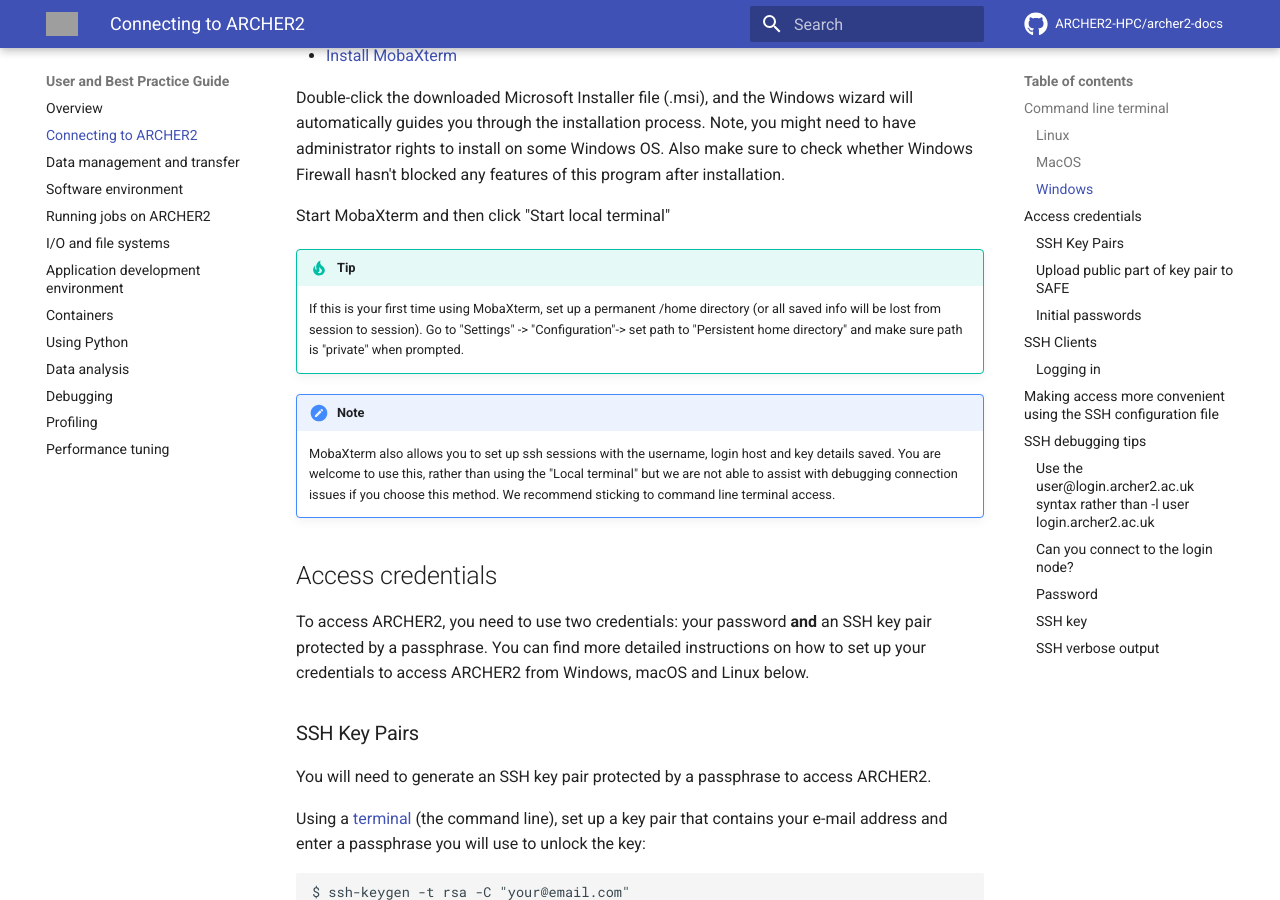
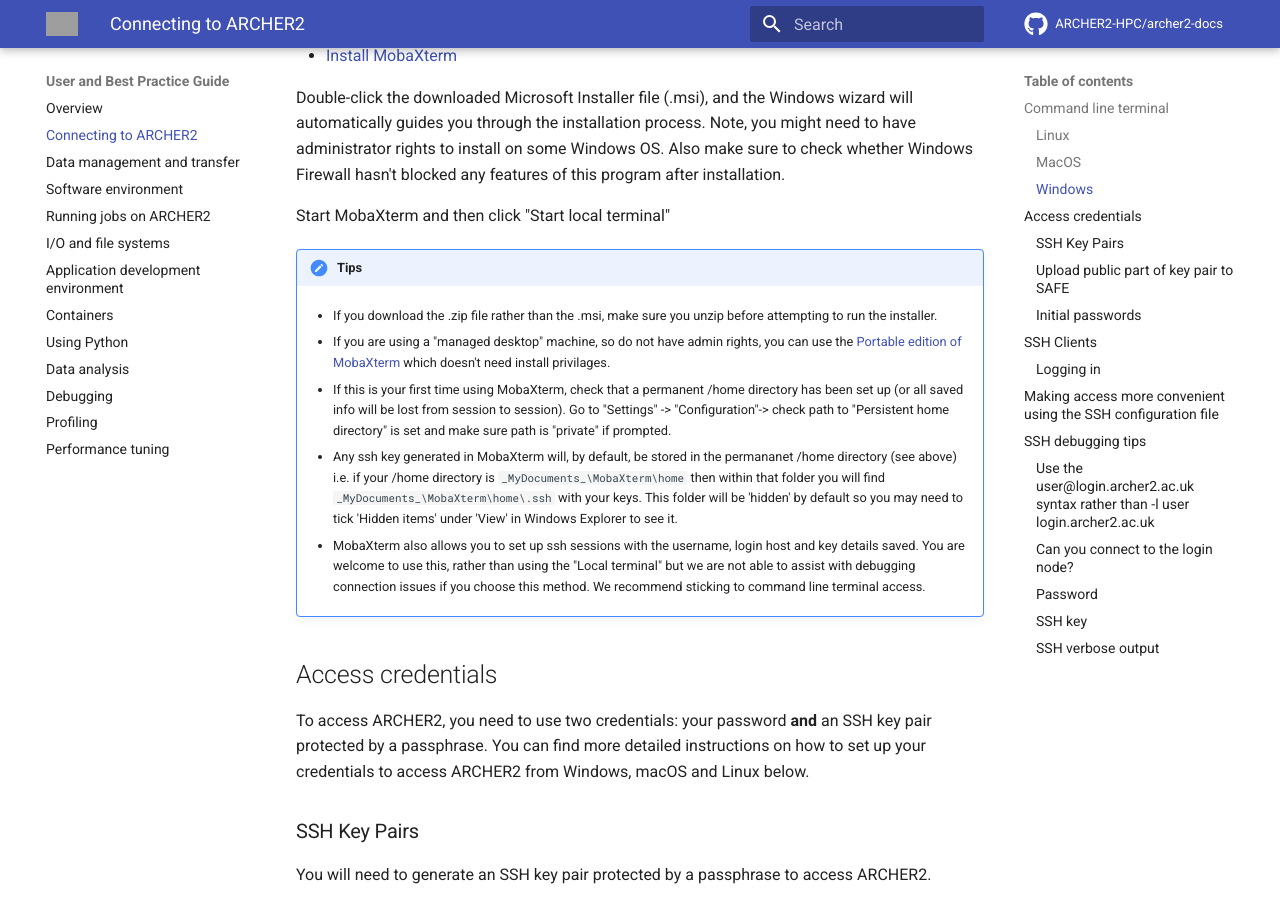
Before and after one commit to ARCHER2-HPC/archer2-docs, an MkDocs documentation site: the page built from docs/user-guide/connecting.md, in a window 1280 px wide and 900 px high, scrolled down 1018 px. Built offline with MkDocs 1.6.1 and Material for MkDocs 9.7.7, drawn with Linux system fonts in a browser that asks for light colours; comment, search, counter and statistics services are not loaded; grey boxes are pictures that could not be loaded.

Commit message:
Add additional tips for MobaXterm
Based on feedback via DSH after using initial version on training course

```diff
--- a/docs/user-guide/connecting.md
+++ b/docs/user-guide/connecting.md
@@ -34,11 +34,15 @@
 
 Start MobaXterm and then click "Start local terminal"
 
-!!! tip
-    If this is your first time using MobaXterm, set up a permanent /home directory (or all saved info will be lost from session to session). Go to "Settings" -> "Configuration"-> set path to "Persistent home directory" and make sure path is "private" when prompted.
+!!! Tips
+    - If you download the .zip file rather than the .msi, make sure you unzip before attempting to run the installer.
 
-!!! note
-    MobaXterm also allows you to set up ssh sessions with the username, login host and key details saved.  You are welcome to use this, rather than using the "Local terminal" but we are not able to assist with debugging connection issues if you choose this method.  We recommend sticking to command line terminal access.
+    - If you are using a "managed desktop" machine, so do not have admin rights, you can use the [Portable edition of MobaXterm](https://mobaxterm.mobatek.net/download-home-edition.html) which doesn't need install privilages.
+
+    - If this is your first time using MobaXterm, check that a permanent /home directory has been set up (or all saved info will be lost from session to session). Go to "Settings" -> "Configuration"-> check path to "Persistent home directory" is set and make sure path is "private" if prompted.
+    - Any ssh key generated in MobaXterm will, by default, be stored in the permananet /home directory (see above) i.e. if your /home directory is `_MyDocuments_\MobaXterm\home` then within that folder you will find `_MyDocuments_\MobaXterm\home\.ssh` with your keys.  This folder will be 'hidden' by default so you may need to tick 'Hidden items' under 'View' in Windows Explorer to see it.
+
+    - MobaXterm also allows you to set up ssh sessions with the username, login host and key details saved.  You are welcome to use this, rather than using the "Local terminal" but we are not able to assist with debugging connection issues if you choose this method.  We recommend sticking to command line terminal access.
 
 
 ## Access credentials
```
